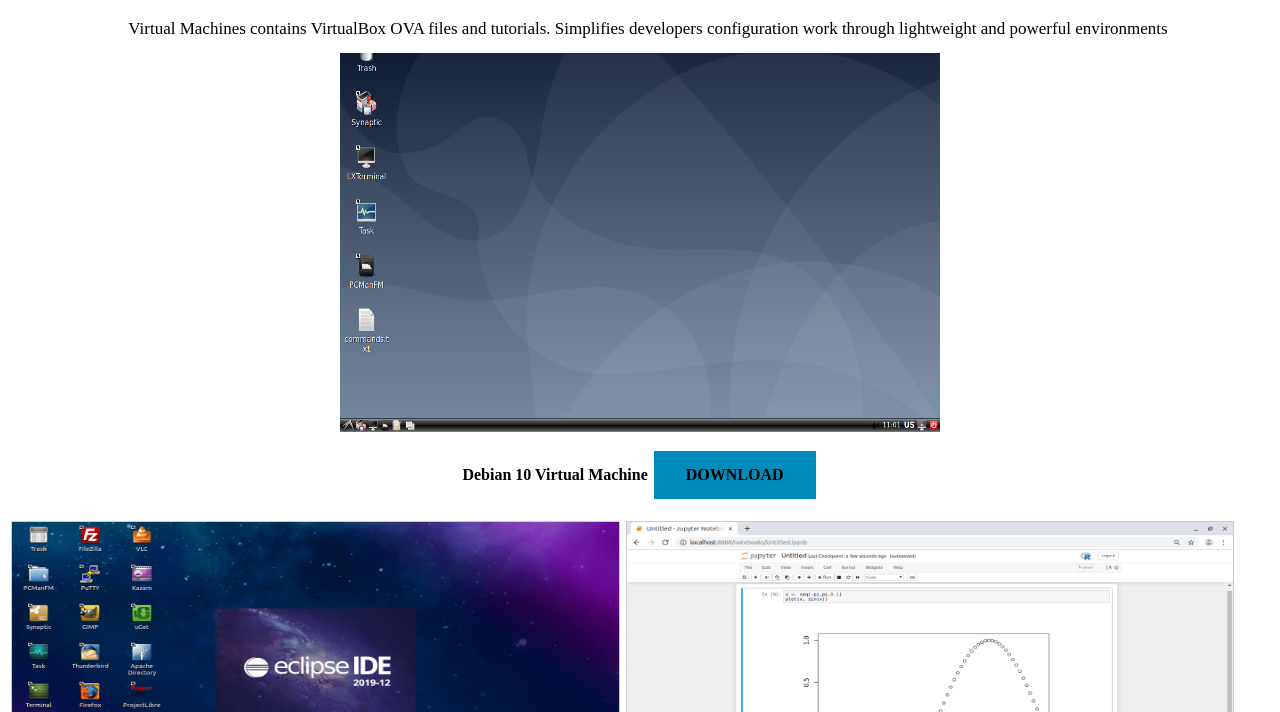
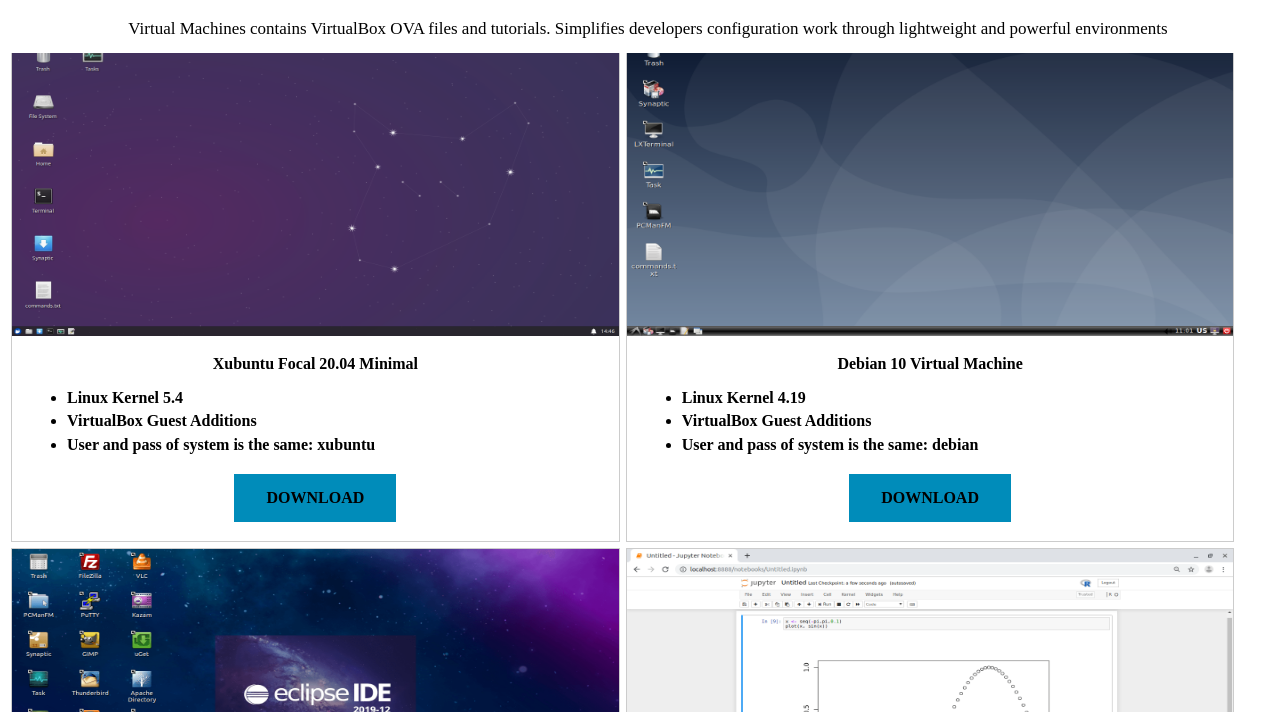
Before and after one commit to Virtual-Machines/virtual-machines.github.io, a plain HTML site: page index.html in a window 1280 px wide. Shown: the part 88-800 px from the top of the page. Drawn offline with Linux system fonts and the light colour scheme.

Commit message:
Update index.html

```diff
--- a/index.html
+++ b/index.html
@@ -25,11 +25,30 @@
 	</div>
 
 	<div class="panel-body">
-		<div itemscope itemtype="http://schema.org/SoftwareApplication">
+		<div class="gallery" itemscope itemtype="http://schema.org/SoftwareApplication">
+			<a href="/Xubuntu-VirtualBox" target="_blank">
+				<img src="img/Xubuntu-VirtualBox.png" alt="Xubuntu Focal VirtualBox" width="600" height="400">
+			</a>
+			<div class="desc"><strong itemprop="name">Xubuntu Focal 20.04 Minimal
+				<ul class="text-left">
+					<li>Linux Kernel 5.4</li>
+					<li>VirtualBox Guest Additions</li>
+					<li>User and pass of system is the same: xubuntu</li>
+				</ul>
+				<a rel="nofollow" class="button  button-blue" href="https://github.com/Virtual-Machines/Debian-VirtualBox/releases/download/latest/Debian.ova">DOWNLOAD</a>
+			</div>
+		</div>
+
+		<div class="gallery" itemscope itemtype="http://schema.org/SoftwareApplication">
 			<a href="/Debian-VirtualBox" target="_blank">
-				<img class="center" src="img/Debian-VirtualBox.png" alt="Debian LXDE VirtualBox" width="600" height="400">
+				<img src="img/Debian-VirtualBox.png" alt="Debian LXDE VirtualBox" width="600" height="400">
 			</a>
-			<div class="desc"><strong itemprop="name">Debian 10 Virtual Machine</strong>
+			<div class="desc"><strong itemprop="name">Debian 10 Virtual Machine
+				<ul class="text-left">
+					<li>Linux Kernel 4.19</li>
+					<li>VirtualBox Guest Additions</li>
+					<li>User and pass of system is the same: debian</li>
+				</ul>
 				<a rel="nofollow" class="button  button-blue" href="https://github.com/Virtual-Machines/Debian-VirtualBox/releases/download/latest/Debian.ova">DOWNLOAD</a>
 			</div>
 		</div>
```
